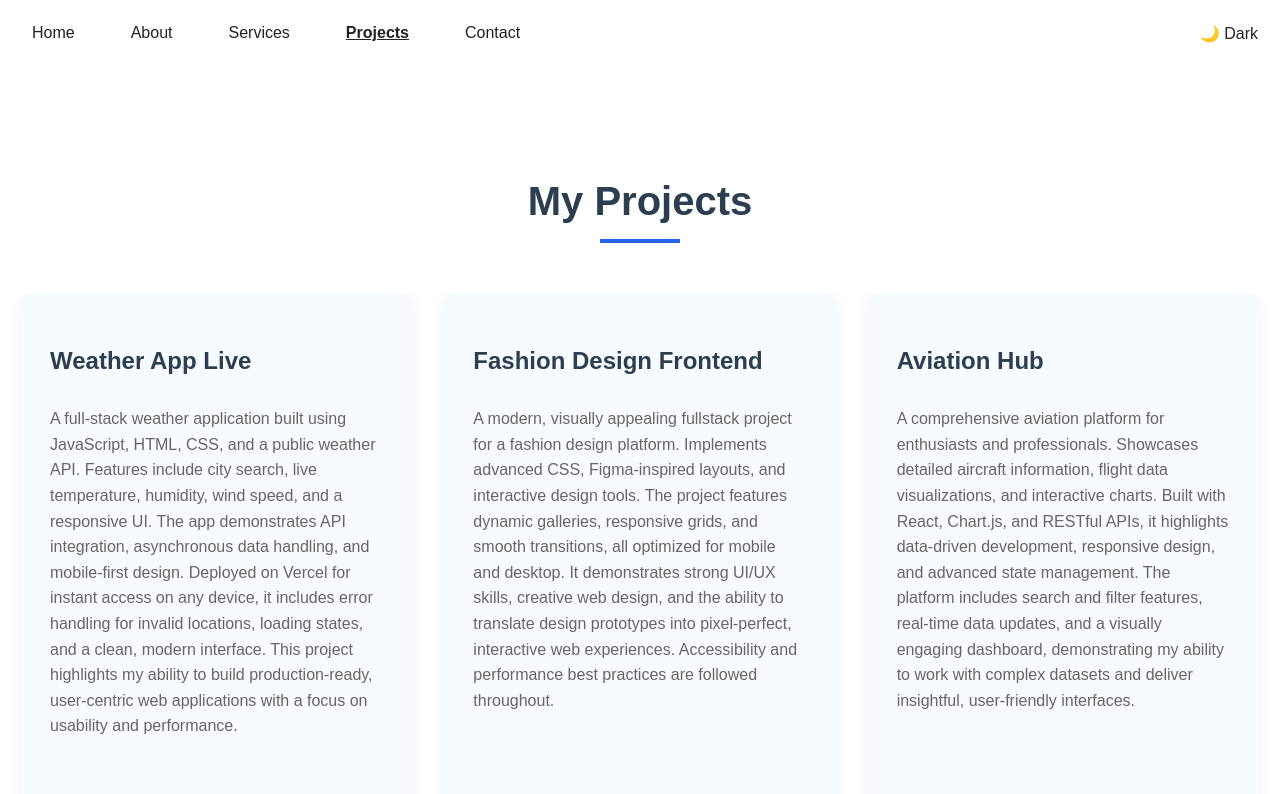
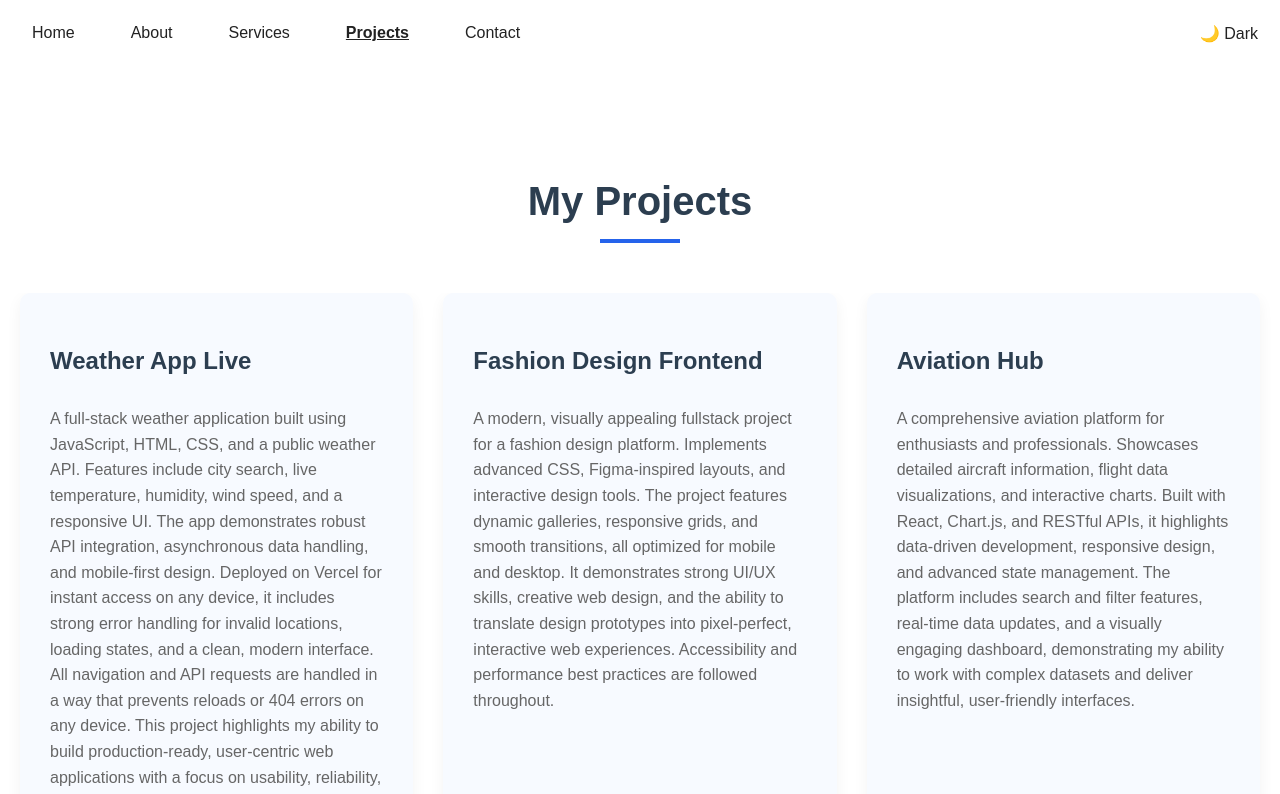
Before and after one commit to irarubrian/portfolio, a React (Vite) app: page /portfolio in a window 1280 px wide. Shown: the top 794 px of the page. Built offline with nearby package versions, Linux system fonts and the light colour scheme.

Commit message:
fixing footer

```diff
--- a/src/components/About.jsx
+++ b/src/components/About.jsx
@@ -4,9 +4,6 @@ import { FaPhone, FaEnvelope, FaMapMarkerAlt, FaUser, FaGraduationCap, FaBriefca
 import { SiFlask, SiTailwindcss } from 'react-icons/si';
 
 const getAssetPath = (filename) => {
-  if (window.location.origin.includes('vercel') || window.location.hostname !== 'localhost') {
-    return `/src/assets/${filename}`;
-  }
   return `/src/assets/${filename}`;
 };
 
--- a/src/components/Footer.jsx
+++ b/src/components/Footer.jsx
@@ -1,13 +1,14 @@
 import React from 'react';
 import { FaGithub, FaLinkedin, FaInstagram, FaTwitter, FaEnvelope, FaPhone } from 'react-icons/fa';
+import { Link } from 'react-router-dom';
 
 const Footer = () => (
   <div className="footer-content">
     <div className="footer-links">
-      <a href="/" className="footer-link">Home</a>
-      <a href="/about" className="footer-link">About Me</a>
-      <a href="/portfolio" className="footer-link">Projects</a>
-      <a href="/contact" className="footer-link">Contact</a>
+      <Link to="/" className="footer-link">Home</Link>
+      <Link to="/about" className="footer-link">About Me</Link>
+      <Link to="/portfolio" className="footer-link">Projects</Link>
+      <Link to="/contact" className="footer-link">Contact</Link>
     </div>
     <div className="footer-contact">
       <div><FaEnvelope /> <a href="mailto:brian.o.iraru@gmail.com">brian.o.iraru@gmail.com</a></div>
--- a/src/components/Navbar.jsx
+++ b/src/components/Navbar.jsx
@@ -1,5 +1,5 @@
 import React, { useState, useEffect } from 'react';
-import { NavLink } from 'react-router-dom';
+import { NavLink, Link } from 'react-router-dom';
 import { FaBars, FaTimes } from 'react-icons/fa';
 import './Navbar.css';
 
--- a/src/components/Project.jsx
+++ b/src/components/Project.jsx
@@ -5,7 +5,7 @@ const projects = [
 		name: 'Weather App Live',
 		link: 'https://weather-a-pp-psi.vercel.app/',
 		description:
-			'A full-stack weather application built using JavaScript, HTML, CSS, and a public weather API. Features include city search, live temperature, humidity, wind speed, and a responsive UI. The app demonstrates API integration, asynchronous data handling, and mobile-first design. Deployed on Vercel for instant access on any device, it includes error handling for invalid locations, loading states, and a clean, modern interface. This project highlights my ability to build production-ready, user-centric web applications with a focus on usability and performance.',
+			'A full-stack weather application built using JavaScript, HTML, CSS, and a public weather API. Features include city search, live temperature, humidity, wind speed, and a responsive UI. The app demonstrates robust API integration, asynchronous data handling, and mobile-first design. Deployed on Vercel for instant access on any device, it includes strong error handling for invalid locations, loading states, and a clean, modern interface. All navigation and API requests are handled in a way that prevents reloads or 404 errors on any device. This project highlights my ability to build production-ready, user-centric web applications with a focus on usability, reliability, and performance.',
 	},
 	{
 		name: 'Fashion Design Frontend',
@@ -23,7 +23,7 @@ const projects = [
 		name: 'Pentagon Movie',
 		link: 'https://pentagon-movie-pwd.vercel.app/',
 		description:
-			'A feature-rich movie database app built entirely with a React frontend and no backend. Users can search for films, view ratings, and access detailed information. The app integrates with external movie APIs, supports responsive layouts, and demonstrates advanced React state management with hooks and context. Features include search suggestions, movie details, and a clean, intuitive UI. This project showcases my skills in API consumption, component-based architecture, and building scalable, maintainable front-end applications.',
+			'A feature-rich movie database app built entirely with a React frontend and no backend. Users can search for films, view ratings, and access detailed information. The app integrates with external movie APIs, supports responsive layouts, and demonstrates advanced React state management with hooks and context. Features include search suggestions, movie details, and a clean, intuitive UI. All navigation and API calls are handled to prevent 404 errors or reloads on mobile and desktop. This project showcases my skills in API consumption, component-based architecture, and building scalable, maintainable front-end applications.',
 	},
 ];
 
```
